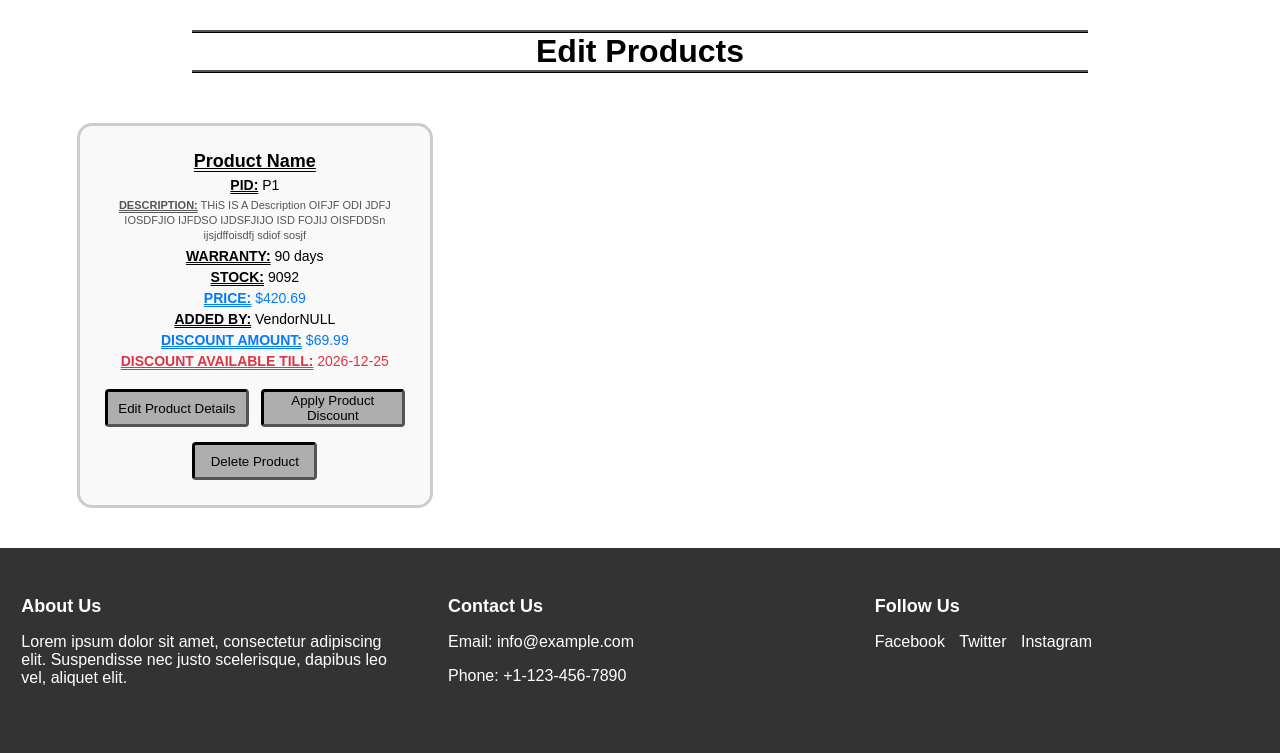
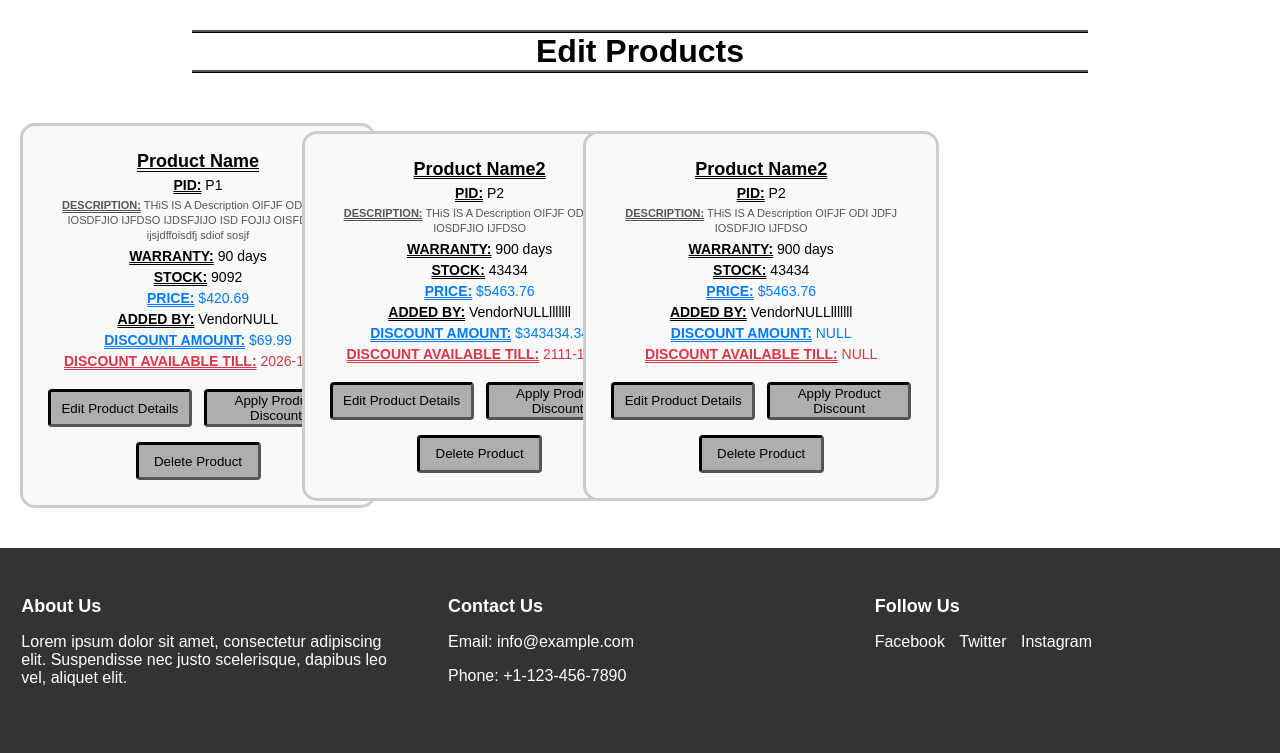
Before and after one commit to O-Will-O/180Final, a Flask app: page /EditProducts in a window 1280 px wide. Shown: the part 70-823 px from the top of the page. Run offline with Flask 3, Linux system fonts and the light colour scheme; data comes from the database, SQL or seed files in the repository; some libraries are stand-ins or nearby versions.

Commit message:
edit delete stuff

```diff
--- a/Templates/EditProducts.html
+++ b/Templates/EditProducts.html
@@ -3,17 +3,15 @@
 <style>
   .Parent_Container {
     width: 100%;
-    /* Adjust this width as needed */
     margin: auto;
     text-align: center;
-    /* Center its child elements horizontally */
+    display: inline-grid;
+    grid-template-columns: 22vw 22vw 22vw 22vw;
   }
 
   .Edit_Product_Container {
     width: fit-content;
     margin: auto;
-    display: inline-grid;
-    grid-template-columns: 22vw 22vw 22vw 22vw;
   }
 
   .EP_Product {
@@ -115,7 +113,6 @@
   .Edit_form_item label,
   .Discount_form_item label {
     flex-basis: 30%;
-    /* Adjust label width as needed */
     text-align: left;
     margin: auto;
   }
@@ -123,10 +120,13 @@
   .Edit_form_item input,
   .Edit_form_item textarea,
   .Discount_form_item input,
-  .Discount_form_item textarea,
+  .Discount_form_item textarea {
+    flex-basis: 60%;
+    margin: auto;
+  }
+
   .Discount_form_item select {
-    flex-basis: 60%;
-    /* Adjust input width as needed */
+    flex-basis: 61.4%;
     margin: auto;
   }
 
@@ -160,11 +160,51 @@
       <p class="Item_desc EP_Item"><strong>DESCRIPTION:</strong> THiS IS A Description OIFJF ODI JDFJ IOSDFJIO IJFDSO
         IJDSFJIJO ISD FOJIJ OISFDDSn ijsjdffoisdfj sdiof sosjf</p>
       <p class="Item_Warranty EP_Item"><strong>WARRANTY:</strong> 90 days</p>
-      <p class="Itemstock EP_Item"><strong>STOCK:</strong> 9092</p>
+      <p class="Item_stock EP_Item"><strong>STOCK:</strong> 9092</p>
       <p class="Item_price EP_Item"><strong>PRICE:</strong> $420.69</p>
       <p class="Item_AddedBy EP_Item"><strong>ADDED BY:</strong> VendorNULL</p>
       <p class="Item_discount_amount EP_Item"><strong>DISCOUNT AMOUNT:</strong> $69.99</p>
       <p class="Item_Discount_available_to EP_Item"><strong>DISCOUNT AVAILABLE TILL:</strong> 2026-12-25</p>
+      <div class="Item_buttons">
+        <button class="Item_Edit_Info">Edit Product Details</button>
+        <button class="Item_Edit_Discount">Apply Product Discount</button>
+      </div>
+      <div class="Item_delete">
+        <button class="Item_Edit_Delete">Delete Product</button>
+      </div>
+    </div>
+  </div>
+  <div class="Edit_Product_Container">
+    <div class="EP_Product">
+      <p class="Item_title EP_Item"><strong>Product Name2</strong></p>
+      <p class="Item_PID EP_Item"><strong>PID:</strong> P2</p>
+      <p class="Item_desc EP_Item"><strong>DESCRIPTION:</strong> THiS IS A Description OIFJF ODI JDFJ IOSDFJIO IJFDSO</p>
+      <p class="Item_Warranty EP_Item"><strong>WARRANTY:</strong> 900 days</p>
+      <p class="Item_stock EP_Item"><strong>STOCK:</strong> 43434</p>
+      <p class="Item_price EP_Item"><strong>PRICE:</strong> $5463.76</p>
+      <p class="Item_AddedBy EP_Item"><strong>ADDED BY:</strong> VendorNULLlllllll</p>
+      <p class="Item_discount_amount EP_Item"><strong>DISCOUNT AMOUNT:</strong> $343434.34</p>
+      <p class="Item_Discount_available_to EP_Item"><strong>DISCOUNT AVAILABLE TILL:</strong> 2111-12-01</p>
+      <div class="Item_buttons">
+        <button class="Item_Edit_Info">Edit Product Details</button>
+        <button class="Item_Edit_Discount">Apply Product Discount</button>
+      </div>
+      <div class="Item_delete">
+        <button class="Item_Edit_Delete">Delete Product</button>
+      </div>
+    </div>
+  </div>
+  <div class="Edit_Product_Container">
+    <div class="EP_Product">
+      <p class="Item_title EP_Item"><strong>Product Name2</strong></p>
+      <p class="Item_PID EP_Item"><strong>PID:</strong> P2</p>
+      <p class="Item_desc EP_Item"><strong>DESCRIPTION:</strong> THiS IS A Description OIFJF ODI JDFJ IOSDFJIO IJFDSO</p>
+      <p class="Item_Warranty EP_Item"><strong>WARRANTY:</strong> 900 days</p>
+      <p class="Item_stock EP_Item"><strong>STOCK:</strong> 43434</p>
+      <p class="Item_price EP_Item"><strong>PRICE:</strong> $5463.76</p>
+      <p class="Item_AddedBy EP_Item"><strong>ADDED BY:</strong> VendorNULLlllllll</p>
+      <p class="Item_discount_amount EP_Item"><strong>DISCOUNT AMOUNT:</strong> NULL</p>
+      <p class="Item_Discount_available_to EP_Item"><strong>DISCOUNT AVAILABLE TILL:</strong> NULL</p>
       <div class="Item_buttons">
         <button class="Item_Edit_Info">Edit Product Details</button>
         <button class="Item_Edit_Discount">Apply Product Discount</button>
@@ -199,15 +239,11 @@
     </div>
     <div class="Edit_form_item">
       <label for="ProductPrice">Price:</label>
-      <input type="number" id="ProductPrice" placeholder="Price"><br>
+      <input type="number" id="ProductPrice" step='0.01' placeholder="Price"><br>
     </div>
     <div class="Edit_form_item">
       <label for="ProductAddedBy">Added By:</label>
       <input type="text" id="ProductAddedBy" placeholder="Added By"><br>
-    </div>
-    <div class="Edit_form_item">
-      <label for="ProductDiscountDate">Discount Available Till:</label>
-      <input type="date" id="ProductDiscountDate" placeholder="Discount Available Till"><br>
     </div>
     <!-- Submit and cancel buttons -->
     <div class="Item_buttons">
@@ -232,14 +268,14 @@
       </div>
       <div class="Discount_form_item">
         <label for="OriginalPrice">OriginalPrice</label>
-        <input type="text" id="OriginalPrice">
+        <input type="text" id="OriginalPrice" step='0.01'>
       </div>
       <div class="Discount_form_item">
         <label for="SelectDiscount">Select Discount</label>
         <select id="SelectDiscount">
           <option value=""></option>
           {% for discount in discounts %}
-              <option value="{{discount}}">{{discount}}</option>
+              <option value="{{discount}}">{{discount[0]}}, {{discount[1]}}, {{discount[2]}}</option>
           {% endfor %}
         </select>
       </div>
@@ -253,14 +289,36 @@
 
 <script>
   document.addEventListener('DOMContentLoaded', function () {
-    const editButton = document.querySelector('.Item_Edit_Info');
+    const editButtons = document.querySelectorAll('.Item_Edit_Info');
     const editFormContainer = document.querySelector('.Edit_Form_Container');
     const editForm = document.querySelector('#Edit_Form');
     const cancelButton = document.querySelector('.Item_Edit_Cancel');
 
-    // Show edit form when edit button is clicked
-    editButton.addEventListener('click', function () {
-      editFormContainer.style.display = 'flex';
+    // Function to populate the edit form with product details
+    function populateEditForm(productElement) {
+      const productName = productElement.querySelector('.Item_title').innerText;
+      const productDescription = productElement.querySelector('.Item_desc').innerText.split(':')[1].trim();
+      const productWarranty = productElement.querySelector('.Item_Warranty').innerText.split(':')[1].trim();
+      const productStock = productElement.querySelector('.Item_stock').innerText.split(':')[1].trim();
+      const productPrice = productElement.querySelector('.Item_price').innerText.split('$')[1].trim();
+      const productAddedBy = productElement.querySelector('.Item_AddedBy').innerText.split(':')[1].trim();
+
+      // Populate the form fields with the extracted data
+      editForm.querySelector('#ProductName').value = productName;
+      editForm.querySelector('#ProductDescription').value = productDescription;
+      editForm.querySelector('#ProductWarranty').value = productWarranty;
+      editForm.querySelector('#ProductStock').value = productStock;
+      editForm.querySelector('#ProductPrice').value = productPrice;
+      editForm.querySelector('#ProductAddedBy').value = productAddedBy;
+    }
+
+    // Show edit form and populate it with data when edit button is clicked
+    editButtons.forEach(function (editButton) {
+      editButton.addEventListener('click', function () {
+        const productParent = editButton.closest('.EP_Product');
+        populateEditForm(productParent);
+        editFormContainer.style.display = 'flex';
+      });
     });
 
     // Hide edit form when cancel button is clicked
@@ -271,25 +329,41 @@
     // Additional functionality such as form submission handling can be added here
   });
 
+  document.addEventListener('DOMContentLoaded', function () {
+    const discountButtons = document.querySelectorAll('.Item_Edit_Discount');
+    const discountFormContainer = document.querySelector('.Discount_Form_Container');
+    const discountForm = document.querySelector('#Discount_Form');
+    const cancelDiscountButton = document.querySelector('.Item_Discount_Cancel');
 
+    // Function to populate the discount form with product ID and original price
+    function populateDiscountForm(productElement) {
+      const productId = productElement.querySelector('.Item_PID').innerText.split(':')[1].trim();
+      const originalPrice = productElement.querySelector('.Item_price').innerText.split('$')[1];
 
-  document.addEventListener('DOMContentLoaded', function () {
-    const editButton = document.querySelector('.Item_Edit_Discount');
-    const editFormContainer = document.querySelector('.Discount_Form_Container');
-    const editForm = document.querySelector('#Discount_Form');
-    const cancelButton = document.querySelector('.Item_Discount_Cancel');
+      // Populate the form fields with the extracted data
+      discountForm.querySelector('#ProductID').value = productId;
+      discountForm.querySelector('#OriginalPrice').value = originalPrice;
+    }
 
-    // Show edit form when edit button is clicked
-    editButton.addEventListener('click', function () {
-      editFormContainer.style.display = 'flex';
+    // Show discount form and populate it with data when discount button is clicked
+    discountButtons.forEach(function (discountButton) {
+      discountButton.addEventListener('click', function () {
+        const productParent = discountButton.closest('.EP_Product');
+        populateDiscountForm(productParent);
+        discountFormContainer.style.display = 'flex';
+      });
     });
 
-    // Hide edit form when cancel button is clicked
-    cancelButton.addEventListener('click', function () {
-      editFormContainer.style.display = 'none';
+    // Hide discount form when cancel button is clicked
+    cancelDiscountButton.addEventListener('click', function () {
+      discountFormContainer.style.display = 'none';
     });
 
     // Additional functionality such as form submission handling can be added here
   });
 </script>
+
+
+
+
 {% endblock %}
--- a/main.py
+++ b/main.py
@@ -3,7 +3,7 @@
 from flask_mysqldb import MySQL
 import MySQLdb.cursors
 import re
-
+import datetime
 app = Flask(__name__)
 app.secret_key = 'secret_key'
 
@@ -191,8 +191,10 @@
     ) AS Sizes
 FROM Products P;""")).all()
         discounts = conn.execute(text("Select * from Discounts;")).all()
+        formatted_discounts = [(d[0], d[1], d[2].strftime('%Y-%m-%d') if d[2] is not None else None) for d in discounts]
         print(discounts)
-        return render_template("EditProducts.html", result=result, discounts=discounts)
+        print(formatted_discounts)
+        return render_template("EditProducts.html", result=result, discounts=formatted_discounts)
     if request.method == "POST":
         print('Post')
     return render_template("EditProducts.html")
```
